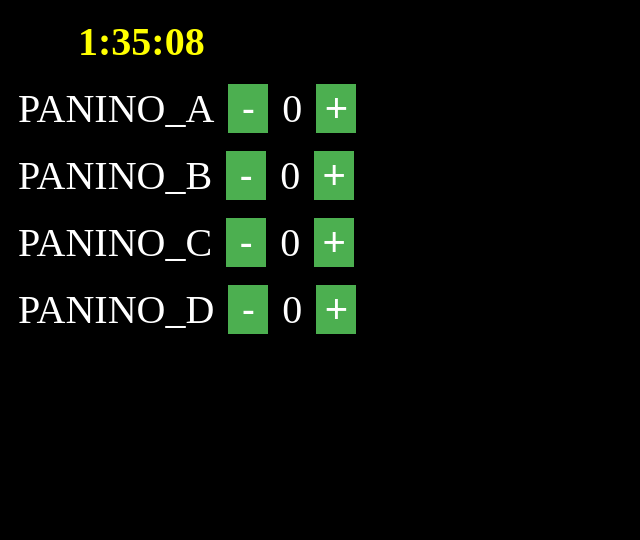
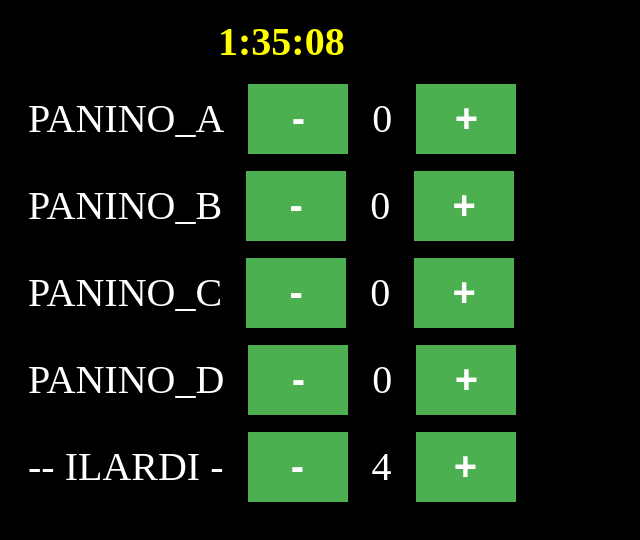
Before and after one commit to huskebasi/huskebasi.github.io, a plain HTML site: page index.html in a window 1280 px wide. Shown: the whole page, without its empty margins (0-640 px from the left). Drawn offline with Linux system fonts and the light colour scheme.

Commit message:
pallottoliere

```diff
--- a/index.html
+++ b/index.html
@@ -4,7 +4,7 @@
 p {
   display: inline-block;
   font-size: 40px;
-  padding: 10px;
+  padding: 20px;
   margin: 0;
   color: white;
 }
@@ -17,9 +17,11 @@ body {background-color: black;}
     background-color: #4CAF50;
     border: none;
     font-size: 40px;
+    font-weight:  bold;
     color: #FFFFFF;
-    padding: 2px;
-    width: 40px;
+    padding: 4px;
+    width: 100px;
+    height: 70px;
     text-align: center;
     -webkit-transition-duration: 4s; /* Safari */
     transition-duration: 4s;
@@ -54,7 +56,7 @@ body {background-color: black;}
   padding: 10px;
   margin: 0;
   text-align: center;
-  margin-left: 60px !important;
+  margin-left: 200px !important;
   color: yellow;
   font-weight: bold;
 }
@@ -145,6 +147,22 @@ function increase_d(){
 document.getElementById("d").innerHTML = d_count;
 </script>
 <!-- ================================================================ -->
+<div id='container'>
+  <p> -- ILARDI -  </p>
+  <button class="button" onclick="decrease_i()">-</button>
+  <p id="i"></p>
+  <button class="button" onclick="increase_i()">+</button>
+</div>
+<script>
+var i_count = 4;
+function decrease_i(){
+}
+function increase_i(){
+}
+document.getElementById("i").innerHTML = i_count;
+</script>
+<!-- ================================================================ -->
+
 
 
 <script>
```
